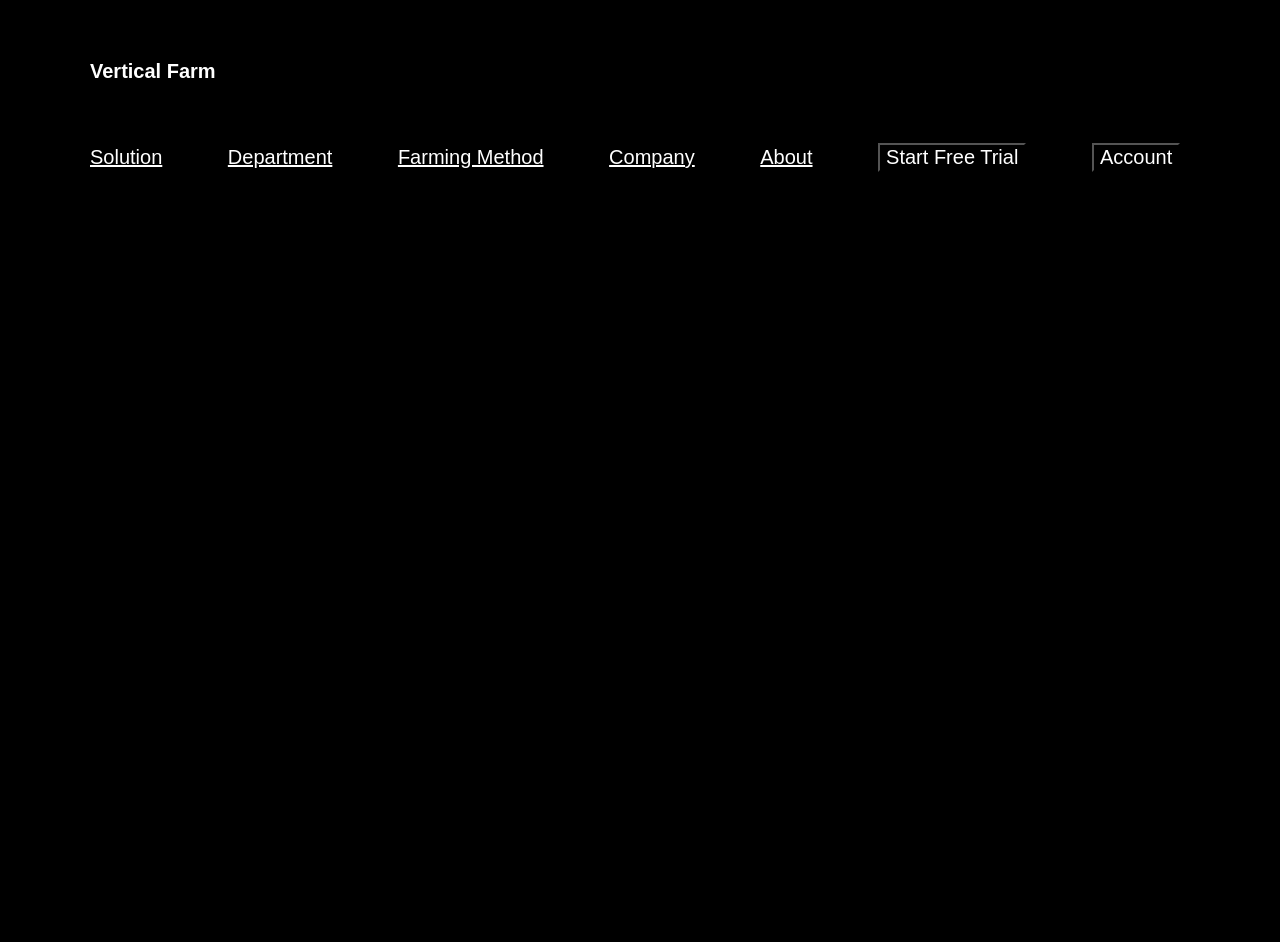
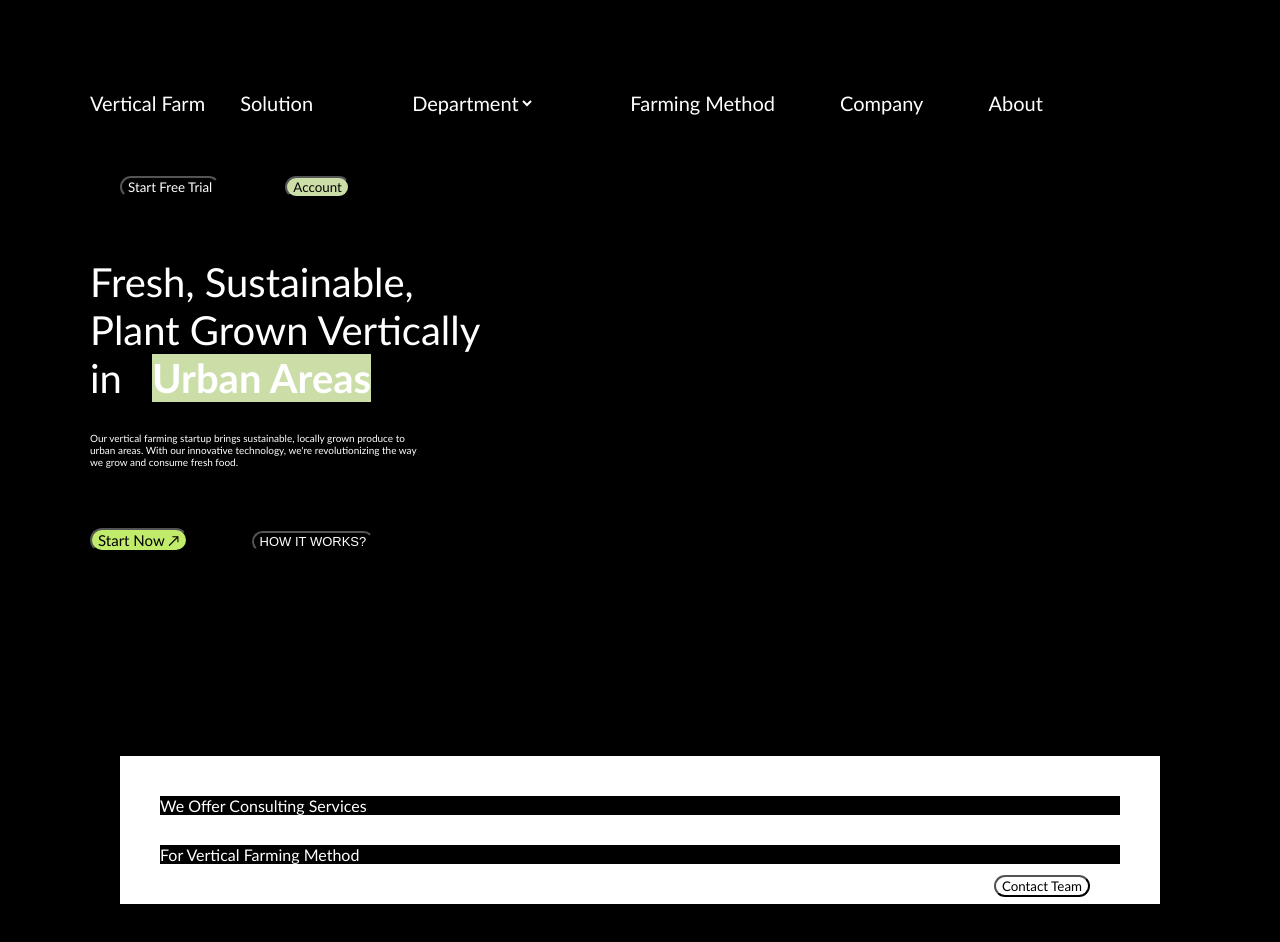
Before and after one commit to saibabu10/vertical_farm, a plain HTML site: page index.html in a window 1280 px wide. Before the commit the page ends 800 px from the top, so only its background shows below. Drawn offline with Linux system fonts and the light colour scheme.

Commit message:
Added Css and Updated

```diff
--- /dev/null
+++ b/assests_css/index.css
@@ -0,0 +1,73 @@
+
+*{
+    background-color: black;
+ color: white;
+    margin: 30px;
+    font-family:'Gill Sans', 'Gill Sans MT', Calibri, 'Trebuchet MS', sans-serif;
+
+}
+a:hover
+{
+    color:rgb(192, 235, 107);
+}
+ .Fresh
+{
+     font-family:'Gill Sans', 'Gill Sans MT', Calibri, 'Trebuchet MS', sans-serif;
+     font-size: 40px;
+}
+
+.sub{
+    font-size: 10px;
+}
+.start
+{ background-color: black;
+    font-size: 15px;
+    color: black;
+    background-color: rgb(192, 235, 107);
+    border-radius: 16px;
+}
+.how
+{
+    font-size: 13px;
+    border-radius: 16px;
+    font-family:Arial, Helvetica, sans-serif;
+}
+.StartFree
+{
+    border-radius: 16px;
+}
+.account
+{
+    border-radius: 16px;
+    color: black;
+    background-color: rgb(204, 222, 168);
+
+}
+.mark
+{
+    background-color:  rgb(204, 222, 168);
+    color:white;
+}
+.footer
+{
+  color: black;
+  background-color:white;
+    text-align: left;
+    padding: 10px;
+}
+.contact
+{
+    background-color: white;
+    color: black;
+    border-radius: 16px;
+    float: right;
+}
+.Department
+{
+    border: none;
+    font-size: 20px;
+}
+.highlight
+{
+    background-color: rgb(204, 222, 168);
+}
--- a/index.css
+++ /dev/null
@@ -1,13 +0,0 @@
-
-*{
-    background-color: black;
-    color: white;
-    font-family: sans-serif;
-    margin: 30px;
-    font-size: 20px;
-}
-a:hover
-{
-    color:yellowgreen;
-
-}
--- a/index.html
+++ b/index.html
@@ -5,19 +5,41 @@
     <meta http-equiv="X-UA-Compatible" content="IE=edge">
     <meta name="viewport" content="width=device-width, initial-scale=1.0">
     <title>Document</title>
-    <link rel="stylesheet" href="index.css">
+    <link rel="stylesheet" href="/assests_css/index.css">
 </head>
 <body>
-    <h2> Vertical Farm</h2>
+<p style="font-size:20px; margin-right: 30px ;"> Vertical Farm
 </div class="all">
-   <a href="#####">Solution</a>
-    <a href="#####">Department</a>
-    <a href="#####">Farming Method</a>
-    <a href="#####">Company</a>
-    <a href="#####">About</a>
+   <a href="#####" style="text-decoration: none;">Solution</a>
+    <a href="#####" style="text-decoration: none;"> <select class="Department"><option>Department</option></select></a>
+    <a href="#####"style="text-decoration: none;">Farming Method</a>
+    <a href="#####" style="text-decoration: none;">Company</a>
+    <a href="#####" style="text-decoration: none;">About</a>
 </div>
-    <button>Start Free Trial</button>
-    <button>Account</button>
+    <button class="StartFree">Start Free Trial</button>
+    <button class="account">Account</button>
 
+   <div class="Fresh">Fresh, Sustainable,<br>
+        Plant Grown Vertically<br>
+        in<b class="highlight">Urban Areas</b></div>
+    <p class="sub"> Our vertical farming startup brings sustainable, locally grown produce to <br>
+        urban areas. With our innovative technology, we're revolutionizing the way <br>
+        we grow and consume fresh food.</p>
+        <button class="start">Start Now &#8599;</button>
+        <button class="how">HOW IT WORKS?</button>
+        <div>
+            <br>
+            <br>
+            <br>
+            <br>
+            <br>
+            <br>
+
+        <footer class="footer">
+            <p>We Offer Consulting Services<p>
+               <p> For Vertical Farming Method
+               <button class="contact">Contact Team</button>
+        </footer>
+    </div>
 </body>
 </html>
```
Also changed, not shown: 1 other file.
